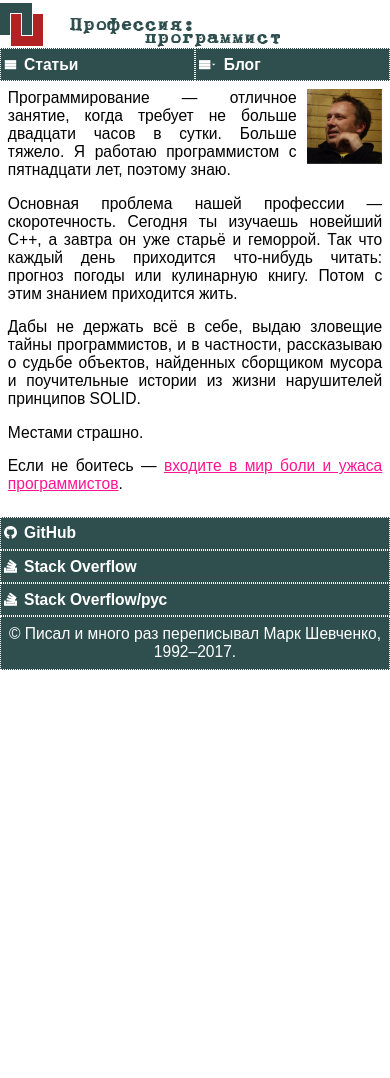
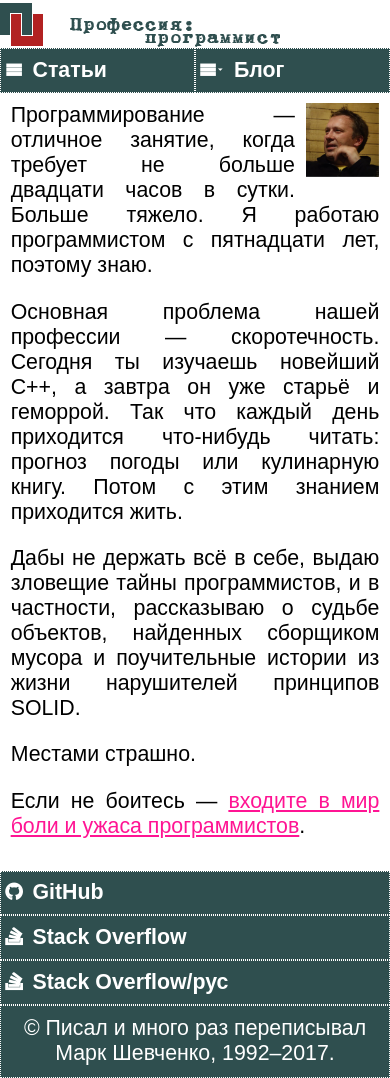
Before and after one commit to markshevchenko/markshevchenko.github.io, a Jekyll site: the page built from index.md, in a window 390 px wide. Built offline with Jekyll 4.4.1, drawn with Linux system fonts in a browser that asks for light colours; some web fonts are replaced; our own code applies the rules of GitHub Pages for plain Markdown files; before the commit the page ends 900 px from its top, so only the background shows below that.

Commit message:
Размер шрифтов.

```diff
--- a/assets/css/main.css
+++ b/assets/css/main.css
@@ -271,13 +271,13 @@ span.se { /* constant, string */
 
 @media screen and (max-width: 640px) {
   body {
-    font-size: 3vw;
+    font-size: 12pt;
   }
 }
 
 @media screen and (max-width: 960px) {
   body {
-    font-size: 4vw;
+    font-size: 16pt;
   }
 }
 
```
